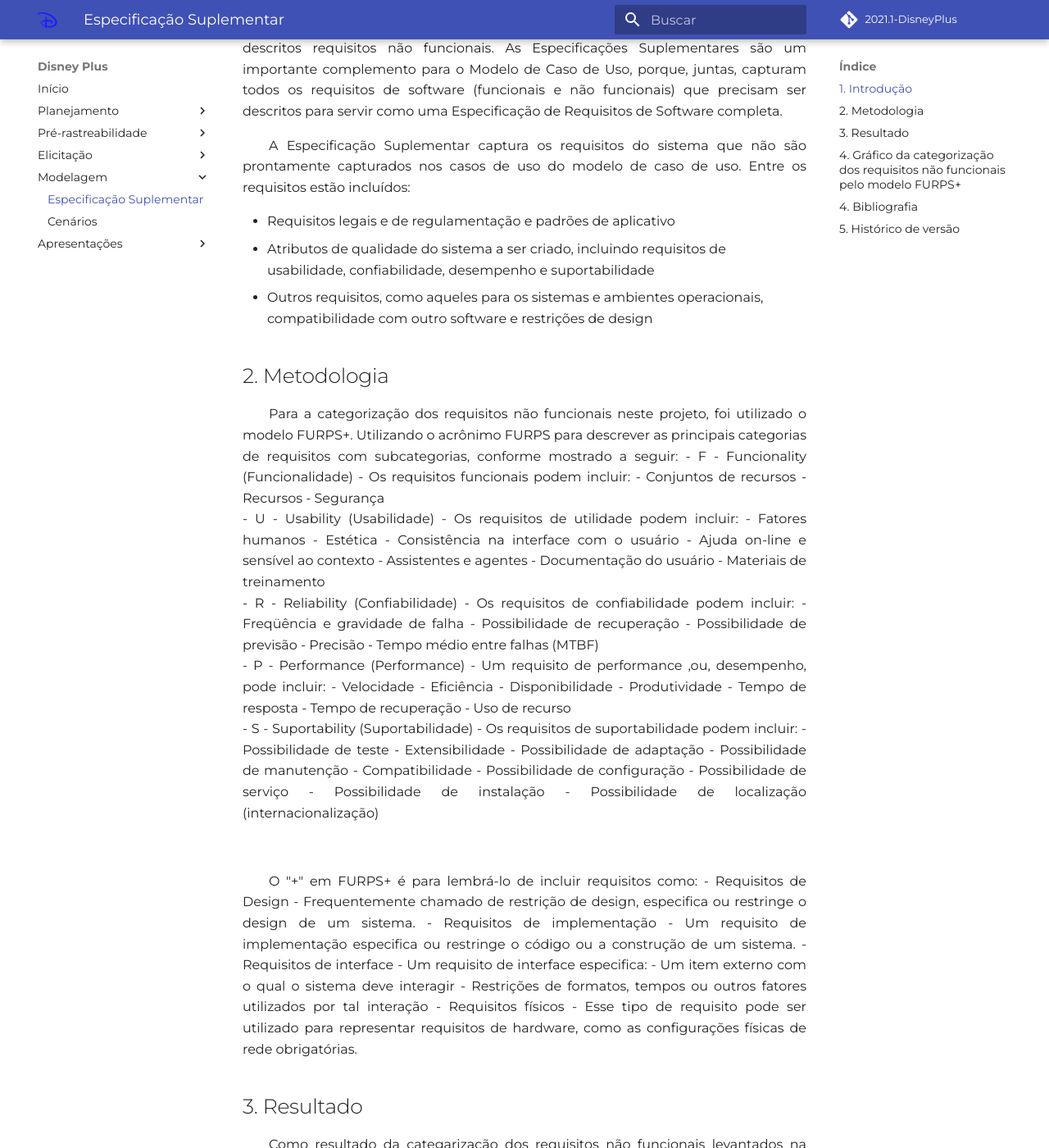
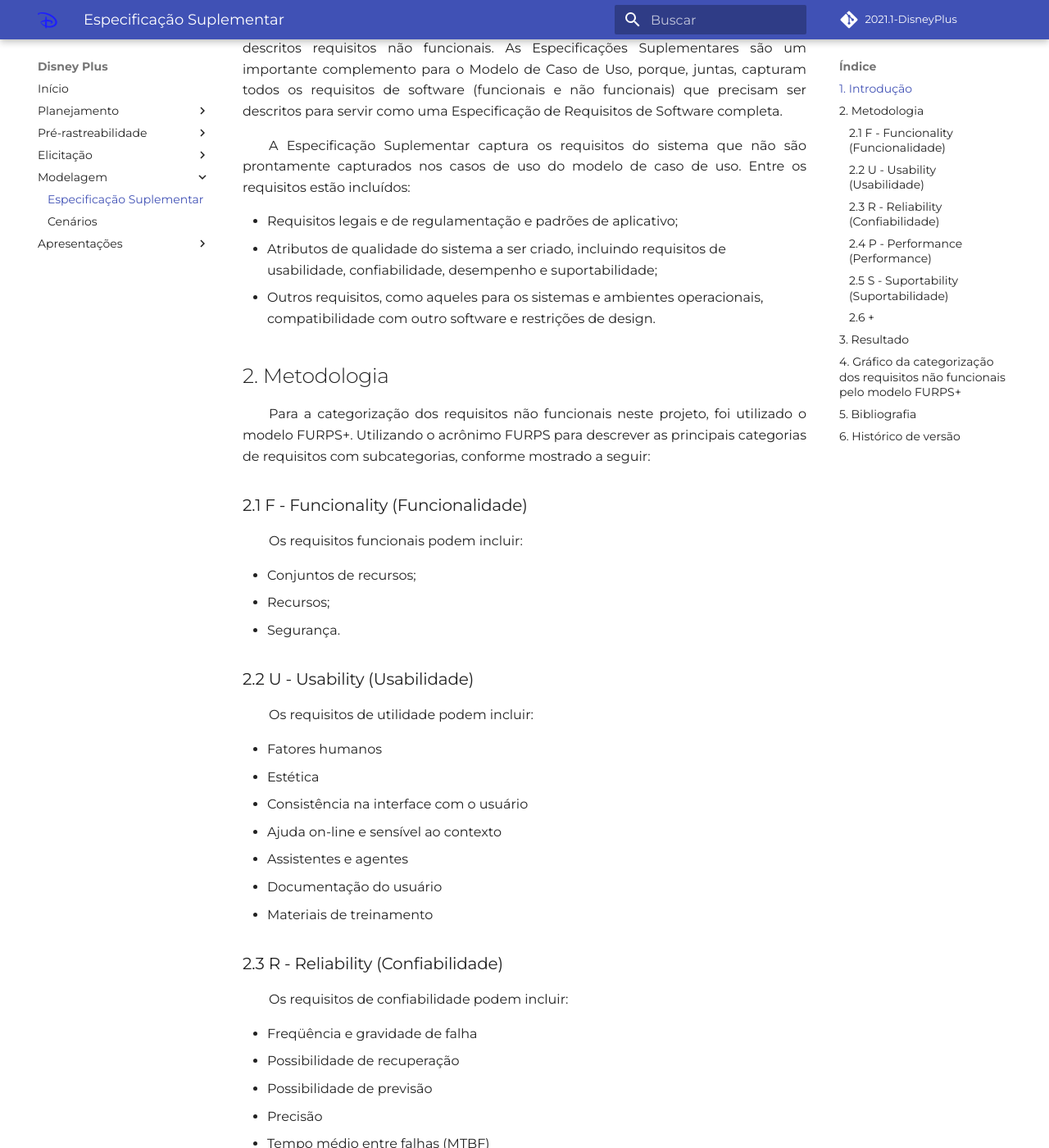
Before and after one commit to Requisitos-de-Software/2021.1-DisneyPlus, an MkDocs documentation site: the page built from docs/modelagem/especificacao_suplementar.md, in a window 1280 px wide and 1400 px high, scrolled down 210 px. Shown: the whole window at 82% size. Built offline with MkDocs 1.6.1 and Material for MkDocs 9.7.7, drawn with Linux system fonts in a browser that asks for light colours; some web fonts are replaced; comment, search, counter and statistics services are not loaded; some of the changed text lies outside the part shown.

Commit message:
fix: fix indexes

```diff
--- a/docs/modelagem/especificacao_suplementar.md
+++ b/docs/modelagem/especificacao_suplementar.md
@@ -5,61 +5,68 @@
 
 &emsp;&emsp;A Especificação Suplementar captura os requisitos do sistema que não são prontamente capturados nos casos de uso do modelo de caso de uso. Entre os requisitos estão incluídos:
 
-- Requisitos legais e de regulamentação e padrões de aplicativo
-- Atributos de qualidade do sistema a ser criado, incluindo requisitos de  usabilidade, confiabilidade, desempenho e suportabilidade
-- Outros requisitos, como aqueles para os sistemas e ambientes operacionais, compatibilidade com outro software e restrições de design
+- Requisitos legais e de regulamentação e padrões de aplicativo;
+- Atributos de qualidade do sistema a ser criado, incluindo requisitos de  usabilidade, confiabilidade, desempenho e suportabilidade;
+- Outros requisitos, como aqueles para os sistemas e ambientes operacionais, compatibilidade com outro software e restrições de design.
 
 ## 2. Metodologia
 &emsp;&emsp;Para a categorização dos requisitos não funcionais neste projeto, foi utilizado o modelo FURPS+. Utilizando o acrônimo FURPS para descrever as principais categorias de requisitos com subcategorias, conforme mostrado a seguir:
-- F - Funcionality (Funcionalidade)
-    - Os requisitos funcionais podem incluir:
-        - Conjuntos de recursos
-        - Recursos
-        - Segurança
-<br>
-- U - Usability (Usabilidade)
-    - Os requisitos de utilidade podem incluir:
-        - Fatores humanos
-        - Estética
-        - Consistência na interface com o usuário
-        - Ajuda on-line e sensível ao contexto
-        - Assistentes e agentes
-        - Documentação do usuário
-        - Materiais de treinamento
-<br>
-- R - Reliability (Confiabilidade)
-    - Os requisitos de confiabilidade podem incluir:
-        - Freqüência e gravidade de falha
-        - Possibilidade de recuperação
-        - Possibilidade de previsão
-        - Precisão
-        - Tempo médio entre falhas (MTBF)
-<br>
-- P - Performance (Performance)
-    - Um requisito de performance ,ou, desempenho, pode incluir:
-        - Velocidade
-        - Eficiência
-        - Disponibilidade
-        - Produtividade
-        - Tempo de resposta
-        - Tempo de recuperação
-        - Uso de recurso
-<br>
-- S - Suportability (Suportabilidade)
-    - Os requisitos de suportabilidade podem incluir:
-    - Possibilidade de teste
-    - Extensibilidade
-    - Possibilidade de adaptação
-    - Possibilidade de manutenção
-    - Compatibilidade
-    - Possibilidade de configuração
-    - Possibilidade de serviço
-    - Possibilidade de instalação
-    - Possibilidade de localização (internacionalização)
 
-<br>
+### 2.1 F - Funcionality (Funcionalidade)
 
+&emsp;&emsp;Os requisitos funcionais podem incluir:
+
+- Conjuntos de recursos;
+- Recursos;
+- Segurança.
+
+### 2.2 U - Usability (Usabilidade)
+&emsp;&emsp;Os requisitos de utilidade podem incluir:
+
+- Fatores humanos
+- Estética
+- Consistência na interface com o usuário
+- Ajuda on-line e sensível ao contexto
+- Assistentes e agentes
+- Documentação do usuário
+- Materiais de treinamento
+
+### 2.3 R - Reliability (Confiabilidade)
+&emsp;&emsp;Os requisitos de confiabilidade podem incluir:
+
+- Freqüência e gravidade de falha
+- Possibilidade de recuperação
+- Possibilidade de previsão
+- Precisão
+- Tempo médio entre falhas (MTBF)
+
+### 2.4 P - Performance (Performance)
+&emsp;&emsp;Um requisito de performance ,ou, desempenho, pode incluir:
+
+- Velocidade
+- Eficiência
+- Disponibilidade
+- Produtividade
+- Tempo de resposta
+- Tempo de recuperação
+- Uso de recurso
+
+### 2.5 S - Suportability (Suportabilidade)
+&emsp;&emsp;Os requisitos de suportabilidade podem incluir:
+
+- Possibilidade de teste
+- Extensibilidade
+- Possibilidade de adaptação
+- Possibilidade de manutenção
+- Compatibilidade
+- Possibilidade de configuração
+- Possibilidade de serviço
+- Possibilidade de instalação
+- Possibilidade de localização (internacionalização)
+
+### 2.6 +
 &emsp;&emsp;O "+" em FURPS+ é para lembrá-lo de incluir requisitos como:
+
 - Requisitos de Design
     - Frequentemente chamado de restrição de design, especifica ou restringe o design de um sistema.
 - Requisitos de implementação
@@ -99,13 +106,13 @@
 
 </center>
 
-## 4. Bibliografia
+## 5. Bibliografia
 
 > - SERRANO, Maurício; SERRANO, Milene; Requisitos - Aula 13;
 > - https://www.cin.ufpe.br/~gta/rup-vc/core.base_rup/workproducts/rup_supplementary_specification_F5ACAA22.html
 > - https://www.cin.ufpe.br/~gta/rup-vc/core.base_rup/guidances/concepts/requirements_62E28784.html
 
-## 5. Histórico de versão
+## 6. Histórico de versão
 
 | Versão | Data       | Descrição                      | Autor        |
 | ------ | ---------- | ------------------------------ | ------------ |
```
